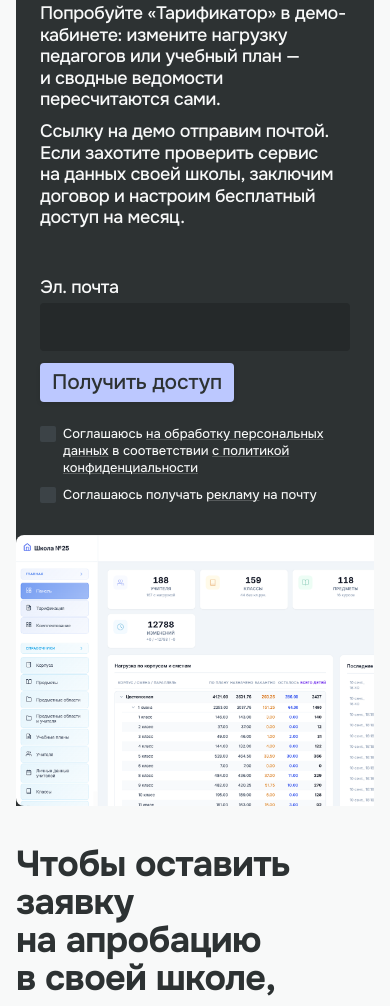
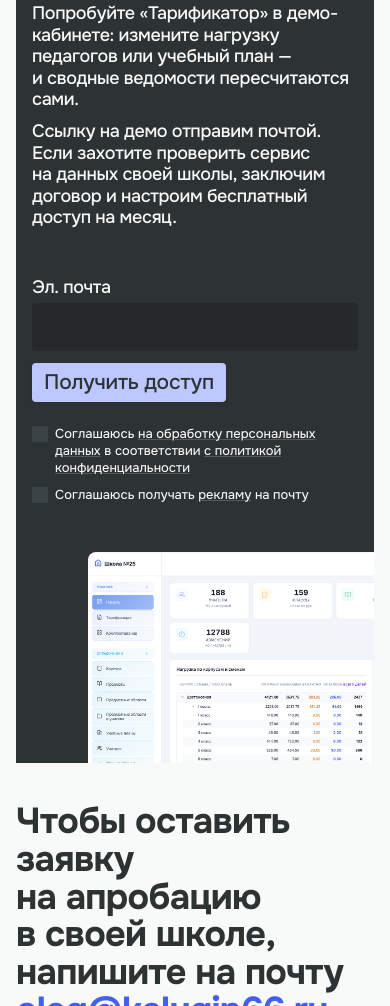
Before and after one commit to VrnkBondarchuk/tarifikator.github.io, a plain HTML site: page index.html in a window 390 px wide. Shown: the part 10847-11853 px from the top of the page. Drawn offline with Linux system fonts and the light colour scheme.

Commit message:
Adjust mobile form padding and anchor illustration bottom right

```diff
--- a/css/styles.css
+++ b/css/styles.css
@@ -1209,12 +1209,19 @@
     aspect-ratio: 1;
   }
 
+  .demo__panel {
+    padding-inline: 16px;
+    padding-bottom: calc((100vw - 32px) * 0.68 + 16px);
+  }
+
   .demo__image {
-    position: relative;
+    position: absolute;
     top: auto;
     left: auto;
-    width: calc(100% + 48px);
-    margin: 32px -24px -48px;
+    right: -60%;
+    bottom: -32px;
+    width: 140%;
+    margin: 0;
   }
 
   .site-footer__top {
@@ -1263,7 +1270,4 @@
     font-size: 20px;
   }
 
-  .demo__image {
-    width: 180%;
-  }
 }
--- a/index.html
+++ b/index.html
@@ -6,7 +6,7 @@
     <meta name="theme-color" content="#2d3233">
     <title>Тарификатор — онлайн-программа для управления нагрузкой</title>
     <link rel="preload" href="fonts/Onest-Variable.ttf" as="font" type="font/ttf" crossorigin>
-    <link rel="stylesheet" href="css/styles.css?v=63">
+    <link rel="stylesheet" href="css/styles.css?v=64">
   </head>
   <body>
     <header class="hero" aria-labelledby="hero-title">
```
